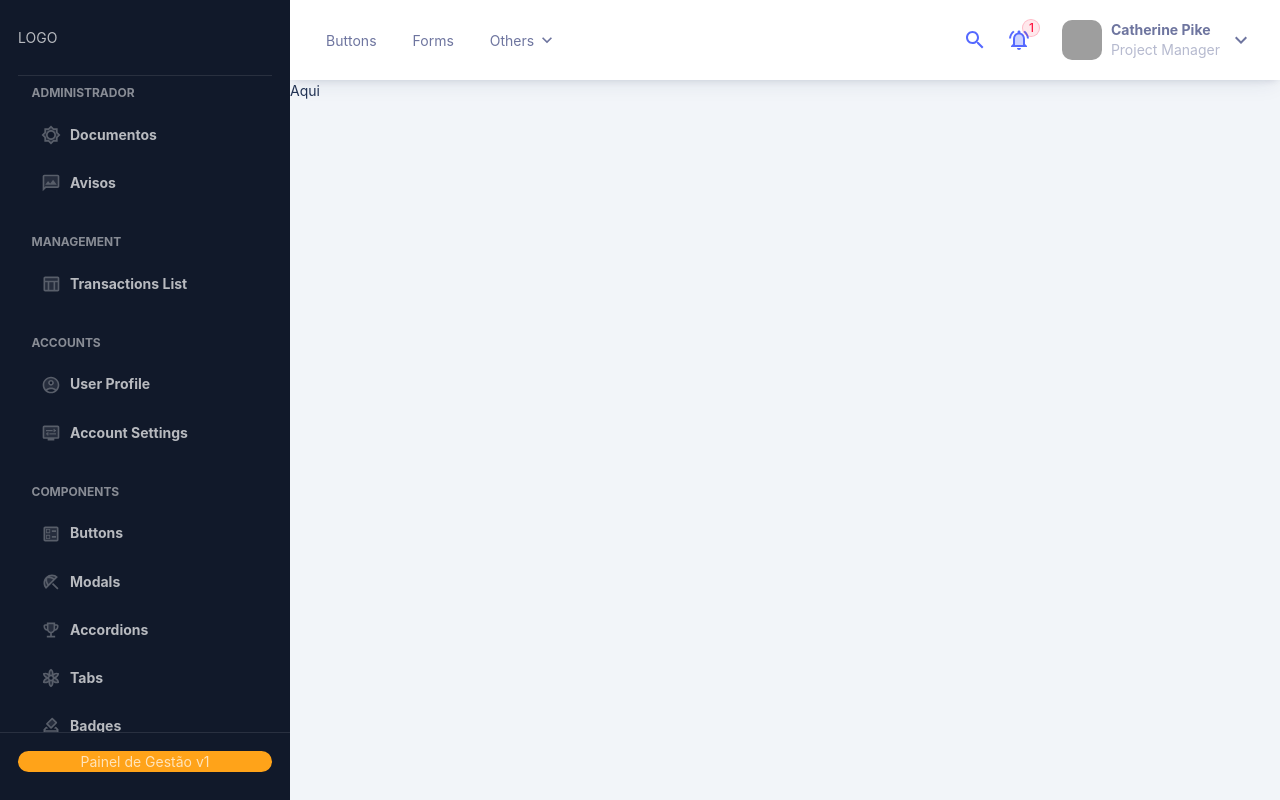
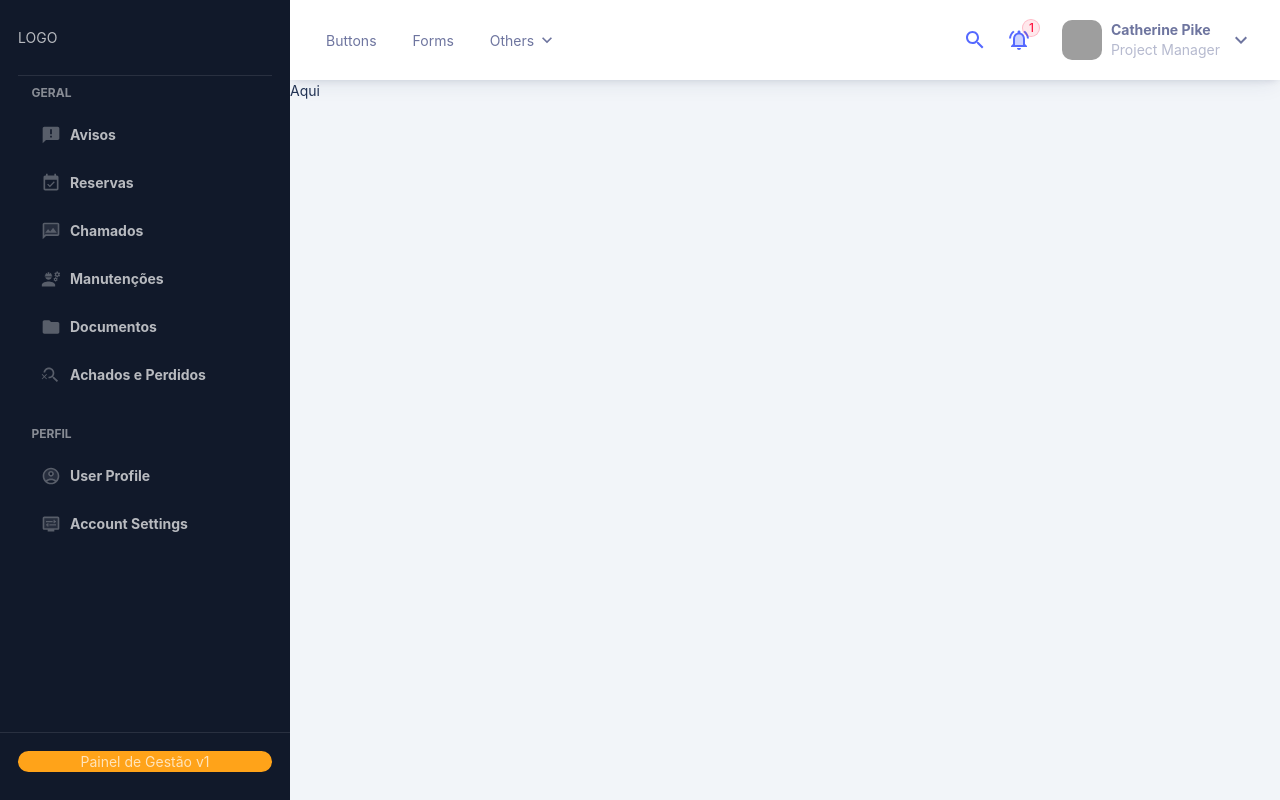
Before and after one commit to ZanellaIgor/CondominiumAdmin, a React (Vite) app: page / in a window 1280 px wide. Built offline with nearby package versions, Linux system fonts and the light colour scheme; grey boxes are pictures that could not be loaded.

Commit message:
Escolhido imagnes menu SideBar

```diff
--- a/src/components/layouts/SidebarLayout/Sidebar/SidebarMenu/index.tsx
+++ b/src/components/layouts/SidebarLayout/Sidebar/SidebarMenu/index.tsx
@@ -11,24 +11,16 @@ import {
 } from '@mui/material';
 import { NavLink as RouterLink } from 'react-router-dom';
 
+import {
+  Announcement,
+  Engineering,
+  EventAvailable,
+  Folder,
+  SearchOff,
+} from '@mui/icons-material';
 import AccountCircleTwoToneIcon from '@mui/icons-material/AccountCircleTwoTone';
-import BallotTwoToneIcon from '@mui/icons-material/BallotTwoTone';
-import BeachAccessTwoToneIcon from '@mui/icons-material/BeachAccessTwoTone';
-import BrightnessLowTwoToneIcon from '@mui/icons-material/BrightnessLowTwoTone';
-import CameraFrontTwoToneIcon from '@mui/icons-material/CameraFrontTwoTone';
-import CheckBoxTwoToneIcon from '@mui/icons-material/CheckBoxTwoTone';
-import ChromeReaderModeTwoToneIcon from '@mui/icons-material/ChromeReaderModeTwoTone';
 import DisplaySettingsTwoToneIcon from '@mui/icons-material/DisplaySettingsTwoTone';
-import EmojiEventsTwoToneIcon from '@mui/icons-material/EmojiEventsTwoTone';
-import FilterVintageTwoToneIcon from '@mui/icons-material/FilterVintageTwoTone';
-import HowToVoteTwoToneIcon from '@mui/icons-material/HowToVoteTwoTone';
-import LocalPharmacyTwoToneIcon from '@mui/icons-material/LocalPharmacyTwoTone';
 import MmsTwoToneIcon from '@mui/icons-material/MmsTwoTone';
-import RedeemTwoToneIcon from '@mui/icons-material/RedeemTwoTone';
-import SettingsTwoToneIcon from '@mui/icons-material/SettingsTwoTone';
-import TableChartTwoToneIcon from '@mui/icons-material/TableChartTwoTone';
-import TrafficTwoToneIcon from '@mui/icons-material/TrafficTwoTone';
-import WorkspacePremiumTwoToneIcon from '@mui/icons-material/WorkspacePremiumTwoTone';
 import { SidebarContext } from '../../../../../contexts/SidebarContext';
 
 const MenuWrapper = styled(Box)(
@@ -183,7 +175,7 @@ function SidebarMenu() {
           component="div"
           subheader={
             <ListSubheader component="div" disableSticky>
-              Administrador
+              Geral
             </ListSubheader>
           }
         >
@@ -195,7 +187,52 @@ function SidebarMenu() {
                   component={RouterLink}
                   onClick={closeSidebar}
                   to="/dashboards/crypto"
-                  startIcon={<BrightnessLowTwoToneIcon />}
+                  startIcon={<Announcement />}
+                >
+                  Avisos
+                </Button>
+              </ListItem>
+
+              <ListItem component="div">
+                <Button
+                  disableRipple
+                  component={RouterLink}
+                  onClick={closeSidebar}
+                  to="/dashboards/messenger"
+                  startIcon={<EventAvailable />}
+                >
+                  Reservas
+                </Button>
+              </ListItem>
+              <ListItem component="div">
+                <Button
+                  disableRipple
+                  component={RouterLink}
+                  onClick={closeSidebar}
+                  to="/dashboards/messenger"
+                  startIcon={<MmsTwoToneIcon />}
+                >
+                  Chamados
+                </Button>
+              </ListItem>
+              <ListItem component="div">
+                <Button
+                  disableRipple
+                  component={RouterLink}
+                  onClick={closeSidebar}
+                  to="/dashboards/messenger"
+                  startIcon={<Engineering />}
+                >
+                  Manutenções
+                </Button>
+              </ListItem>
+              <ListItem component="div">
+                <Button
+                  disableRipple
+                  component={RouterLink}
+                  onClick={closeSidebar}
+                  to="/dashboards/messenger"
+                  startIcon={<Folder />}
                 >
                   Documentos
                 </Button>
@@ -206,43 +243,20 @@ function SidebarMenu() {
                   component={RouterLink}
                   onClick={closeSidebar}
                   to="/dashboards/messenger"
-                  startIcon={<MmsTwoToneIcon />}
+                  startIcon={<SearchOff />}
                 >
-                  Avisos
+                  Achados e Perdidos
                 </Button>
               </ListItem>
             </List>
           </SubMenuWrapper>
         </List>
+
         <List
           component="div"
           subheader={
             <ListSubheader component="div" disableSticky>
-              Management
-            </ListSubheader>
-          }
-        >
-          <SubMenuWrapper>
-            <List component="div">
-              <ListItem component="div">
-                <Button
-                  disableRipple
-                  component={RouterLink}
-                  onClick={closeSidebar}
-                  to="/management/transactions"
-                  startIcon={<TableChartTwoToneIcon />}
-                >
-                  Transactions List
-                </Button>
-              </ListItem>
-            </List>
-          </SubMenuWrapper>
-        </List>
-        <List
-          component="div"
-          subheader={
-            <ListSubheader component="div" disableSticky>
-              Accounts
+              Perfil
             </ListSubheader>
           }
         >
@@ -273,175 +287,6 @@ function SidebarMenu() {
             </List>
           </SubMenuWrapper>
         </List>
-        <List
-          component="div"
-          subheader={
-            <ListSubheader component="div" disableSticky>
-              Components
-            </ListSubheader>
-          }
-        >
-          <SubMenuWrapper>
-            <List component="div">
-              <ListItem component="div">
-                <Button
-                  disableRipple
-                  component={RouterLink}
-                  onClick={closeSidebar}
-                  to="/components/buttons"
-                  startIcon={<BallotTwoToneIcon />}
-                >
-                  Buttons
-                </Button>
-              </ListItem>
-              <ListItem component="div">
-                <Button
-                  disableRipple
-                  component={RouterLink}
-                  onClick={closeSidebar}
-                  to="/components/modals"
-                  startIcon={<BeachAccessTwoToneIcon />}
-                >
-                  Modals
-                </Button>
-              </ListItem>
-              <ListItem component="div">
-                <Button
-                  disableRipple
-                  component={RouterLink}
-                  onClick={closeSidebar}
-                  to="/components/accordions"
-                  startIcon={<EmojiEventsTwoToneIcon />}
-                >
-                  Accordions
-                </Button>
-              </ListItem>
-              <ListItem component="div">
-                <Button
-                  disableRipple
-                  component={RouterLink}
-                  onClick={closeSidebar}
-                  to="/components/tabs"
-                  startIcon={<FilterVintageTwoToneIcon />}
-                >
-                  Tabs
-                </Button>
-              </ListItem>
-              <ListItem component="div">
-                <Button
-                  disableRipple
-                  component={RouterLink}
-                  onClick={closeSidebar}
-                  to="/components/badges"
-                  startIcon={<HowToVoteTwoToneIcon />}
-                >
-                  Badges
-                </Button>
-              </ListItem>
-              <ListItem component="div">
-                <Button
-                  disableRipple
-                  component={RouterLink}
-                  onClick={closeSidebar}
-                  to="/components/tooltips"
-                  startIcon={<LocalPharmacyTwoToneIcon />}
-                >
-                  Tooltips
-                </Button>
-              </ListItem>
-              <ListItem component="div">
-                <Button
-                  disableRipple
-                  component={RouterLink}
-                  onClick={closeSidebar}
-                  to="/components/avatars"
-                  startIcon={<RedeemTwoToneIcon />}
-                >
-                  Avatars
-                </Button>
-              </ListItem>
-              <ListItem component="div">
-                <Button
-                  disableRipple
-                  component={RouterLink}
-                  onClick={closeSidebar}
-                  to="/components/cards"
-                  startIcon={<SettingsTwoToneIcon />}
-                >
-                  Cards
-                </Button>
-              </ListItem>
-              <ListItem component="div">
-                <Button
-                  disableRipple
-                  component={RouterLink}
-                  onClick={closeSidebar}
-                  to="/components/forms"
-                  startIcon={<TrafficTwoToneIcon />}
-                >
-                  Forms
-                </Button>
-              </ListItem>
-            </List>
-          </SubMenuWrapper>
-        </List>
-        <List
-          component="div"
-          subheader={
-            <ListSubheader component="div" disableSticky>
-              Extra Pages
-            </ListSubheader>
-          }
-        >
-          <SubMenuWrapper>
-            <List component="div">
-              <ListItem component="div">
-                <Button
-                  disableRipple
-                  component={RouterLink}
-                  onClick={closeSidebar}
-                  to="/status/404"
-                  startIcon={<CheckBoxTwoToneIcon />}
-                >
-                  Error 404
-                </Button>
-              </ListItem>
-              <ListItem component="div">
-                <Button
-                  disableRipple
-                  component={RouterLink}
-                  onClick={closeSidebar}
-                  to="/status/500"
-                  startIcon={<CameraFrontTwoToneIcon />}
-                >
-                  Error 500
-                </Button>
-              </ListItem>
-              <ListItem component="div">
-                <Button
-                  disableRipple
-                  component={RouterLink}
-                  onClick={closeSidebar}
-                  to="/status/coming-soon"
-                  startIcon={<ChromeReaderModeTwoToneIcon />}
-                >
-                  Coming Soon
-                </Button>
-              </ListItem>
-              <ListItem component="div">
-                <Button
-                  disableRipple
-                  component={RouterLink}
-                  onClick={closeSidebar}
-                  to="/status/maintenance"
-                  startIcon={<WorkspacePremiumTwoToneIcon />}
-                >
-                  Maintenance
-                </Button>
-              </ListItem>
-            </List>
-          </SubMenuWrapper>
-        </List>
       </MenuWrapper>
     </>
   );
```
